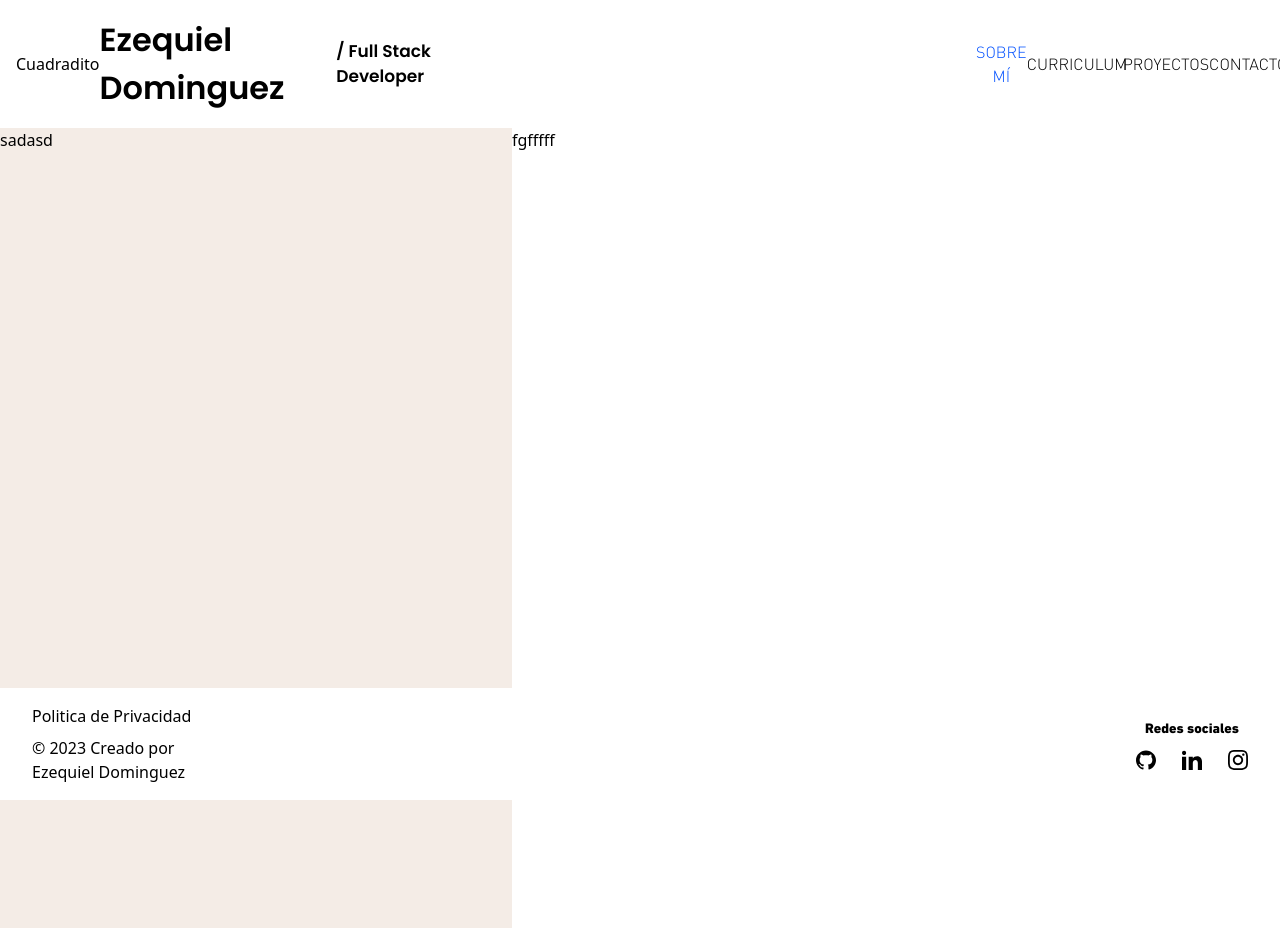
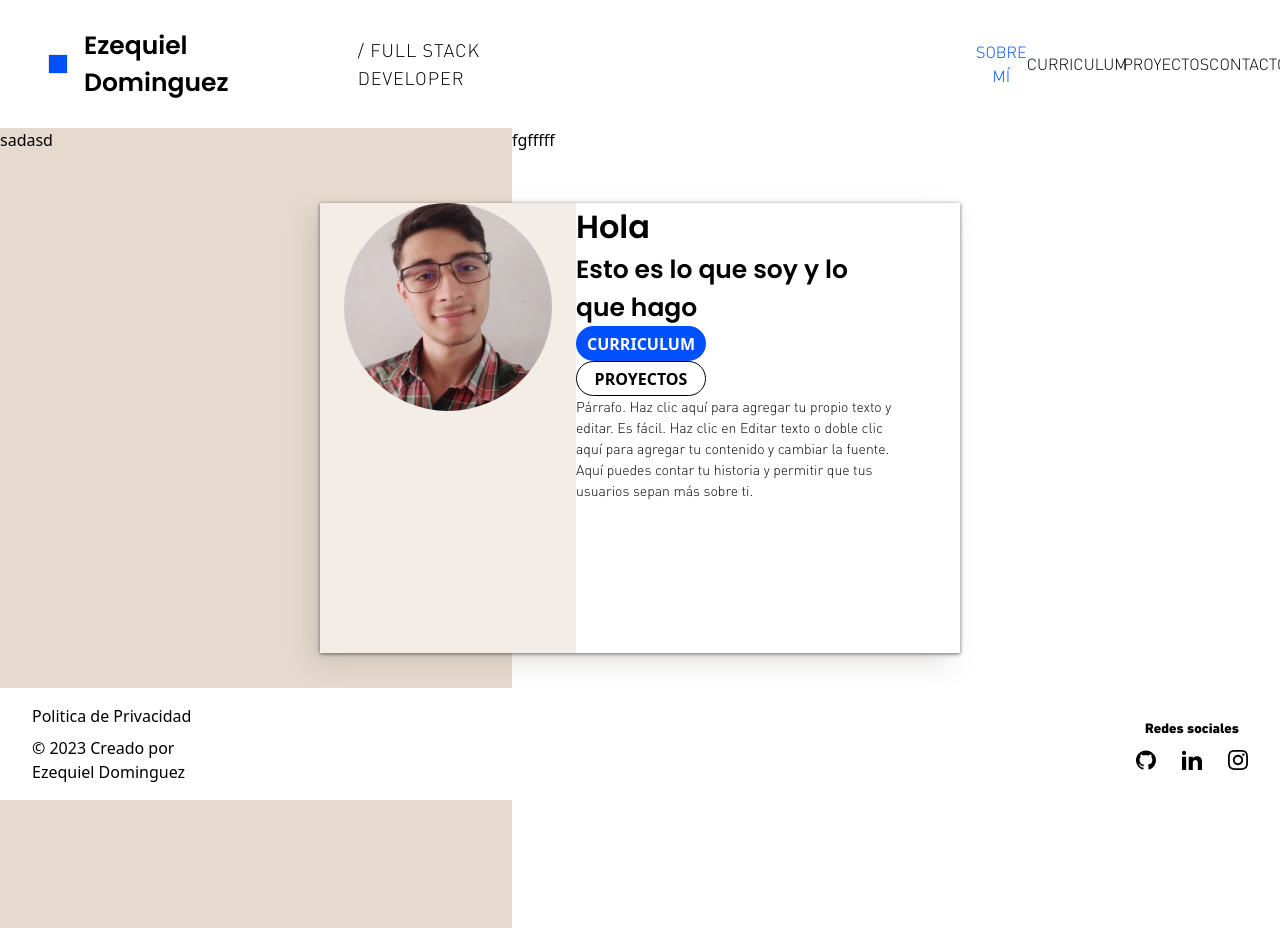
Before and after one commit to Cocahuana/portfolio_nextjs, a Next.js app: page / in a window 1280 px wide. Built offline with nearby package versions, Linux system fonts and the light colour scheme.

Commit message:
Feat: Circle Picture finish

```diff
--- a/src/components/elements/Icon/Icon.tsx
+++ b/src/components/elements/Icon/Icon.tsx
@@ -26,7 +26,8 @@ type Props = {
 	alt?: string;
 };
 
-const Icon = ({ icon, alt }: Props) => (
+function Icon({ icon, alt }: Props) {
+	return (
 		<svg
 			width={20}
 			height={20}
@@ -38,5 +39,6 @@ const Icon = ({ icon, alt }: Props) => (
 			{icons[icon]}
 		</svg>
 	);
+}
 
 export default Icon;
--- /dev/null
+++ b/src/components/elements/Picture/Picture.tsx
@@ -0,0 +1,49 @@
+import Image from "next/image";
+
+export enum Shape {
+	CIRCLE = "circle",
+	SQUARE = "square",
+	RECTANGLE = "rectangle",
+}
+
+type Props = {
+	shape: Shape;
+	src: any;
+	alt: string;
+};
+
+function Picture({ src, alt, shape }: Props) {
+	const pictures = {
+		circle: (
+			<>
+				<Image
+					// object-fit: cover --> sets how the content of a replaced element, should be resized to fit its container
+					className='rounded-full w-full h-full object-cover'
+					src={src}
+					alt={alt}
+				/>
+			</>
+		),
+		square: (
+			<>
+				<Image
+					className='w-full h-full object-cover'
+					src={src}
+					alt={alt}
+				/>
+			</>
+		),
+		rectangle: (
+			<>
+				<Image
+					className='w-full h-full object-cover'
+					src={src}
+					alt={alt}
+				/>
+			</>
+		),
+	};
+	return <>{pictures[shape]}</>;
+}
+
+export default Picture;
--- /dev/null
+++ b/src/components/modules/Card/Card.module.css
@@ -0,0 +1,5 @@
+.cardShadow{
+    width: 100%;
+    height: 100%;
+    box-shadow: -11.31px 11.31px 25px 0px rgba(138,131,124,0.23), 0 1px 4px rgba(0,0,0,.6);
+}
--- /dev/null
+++ b/src/components/modules/Card/Card.tsx
@@ -0,0 +1,13 @@
+// shd: -11.31px 11.31px 25px 0px rgba(138,131,124,0.23);
+// var(--shd,0 1px 4px rgba(0,0,0,.6));
+import styles from "./Card.module.css";
+
+type Props = {
+	children: React.ReactNode;
+};
+function Card({ children }: Props) {
+	// Card Debe tener un div contenedor con las medidas exactas ya que ocupa el 100% del espacio en el que esta contenido
+	return <div className={styles.cardShadow}>{children}</div>;
+}
+
+export default Card;
--- a/src/components/modules/Header/Header.tsx
+++ b/src/components/modules/Header/Header.tsx
@@ -21,11 +21,13 @@ function Header() {
 
 	return (
 		<div className='h-32 flex'>
-			<div className='w-1/2 flex justify-start items-center p-4'>
-				<div className='flex w-3/4 justify-between items-center'>
-					<span>Cuadradito</span>
-					<h2>Ezequiel Dominguez</h2>
-					<h5>/ Full Stack Developer</h5>
+			<div className='w-1/2 flex justify-start items-center p-12'>
+				<div className='flex w-auto justify-center items-center gap-4'>
+					<span className='w-5 h-5 border bg-[color:var(--primary-bg)]'></span>
+					<h3>Ezequiel Dominguez</h3>
+					<p className='text-lg ml-1 font-medium tracking-wider'>
+						/ FULL STACK DEVELOPER
+					</p>
 				</div>
 			</div>
 			<div className='w-1/2 flex'>
--- /dev/null
+++ b/src/components/modules/ProfileCard/ProfileCard.tsx
@@ -0,0 +1,17 @@
+import Picture, { Shape } from "@/components/elements/Picture/Picture";
+import IMG_Professional from "src/assets/images/professional picture.jpeg";
+function ProfileCard() {
+	return (
+		<div className='w-full h-full bg-[color:var(--skin-bg)] flex flex-col items-center'>
+			<div className='w-52 h-52'>
+				<Picture
+					src={IMG_Professional}
+					alt='Professional Picture Ezequiel'
+					shape={Shape.CIRCLE}
+				/>
+			</div>
+		</div>
+	);
+}
+
+export default ProfileCard;
--- a/src/components/templates/HomePage/HomePage.module.css
+++ b/src/components/templates/HomePage/HomePage.module.css
@@ -1,7 +1,7 @@
 .skinBg{
     width: 40%;
     height: 100vh;
-    background-color: var(--skin-bg);
+    background-color: var(--skin-dark-bg);
 }
 
 .whiteBg{
--- a/src/components/templates/HomePage/HomePage.tsx
+++ b/src/components/templates/HomePage/HomePage.tsx
@@ -1,5 +1,7 @@
 import Button from "@/components/elements/Button/Button";
 import styles from "./HomePage.module.css";
+import ProfileCard from "@/components/modules/ProfileCard/ProfileCard";
+import Card from "@/components/modules/Card/Card";
 function HomePage() {
 	/* styles.content */
 	const { skinBg, whiteBg } = styles;
@@ -7,6 +9,33 @@ function HomePage() {
 		<div className='flex w-full'>
 			<div className={skinBg}>sadasd</div>
 			<div className={whiteBg}>fgfffff</div>
+			<div className='bg-transparent w-full h-3/4 flex justify-center items-center absolute'>
+				<div className='w-1/2 h-3/4'>
+					<Card>
+						<div className='flex w-full h-full'>
+							<div className='w-2/5'>
+								<ProfileCard />
+							</div>
+							<div className='w-1/2 flex flex-col '>
+								<h2>Hola</h2>
+								<h3>Esto es lo que soy y lo que hago</h3>
+								<Button text='CURRICULUM' active={true} />
+								<Button text='PROYECTOS' active={false} />
+								<p>
+									Párrafo. Haz clic aquí para agregar tu
+									propio texto y editar. Es fácil. Haz clic en
+									Editar texto o doble clic aquí para agregar
+									tu contenido y cambiar la fuente.
+								</p>
+								<p>
+									Aquí puedes contar tu historia y permitir
+									que tus usuarios sepan más sobre ti.
+								</p>
+							</div>
+						</div>
+					</Card>
+				</div>
+			</div>
 		</div>
 	);
 }
```
Also changed, not shown: src/assets/images/professional picture.jpeg (added). Lines whose indentation alone changed are shown as unchanged.
